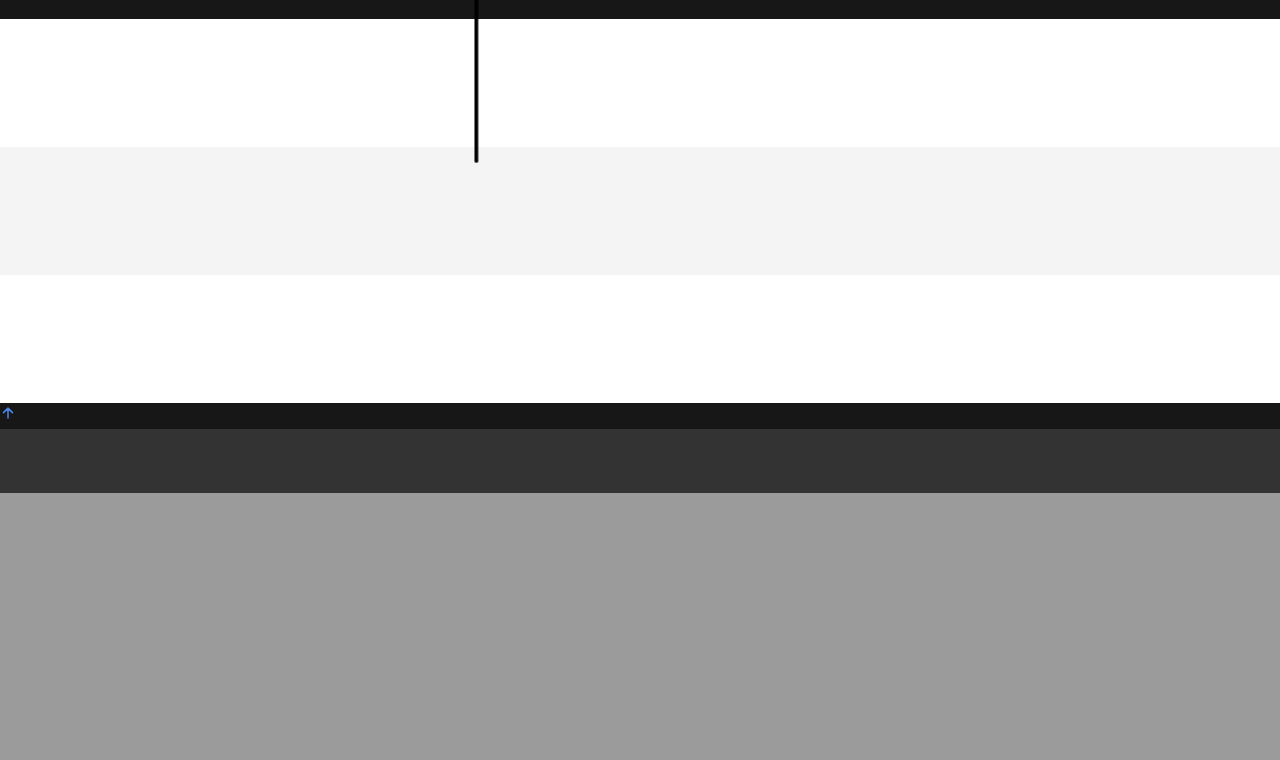
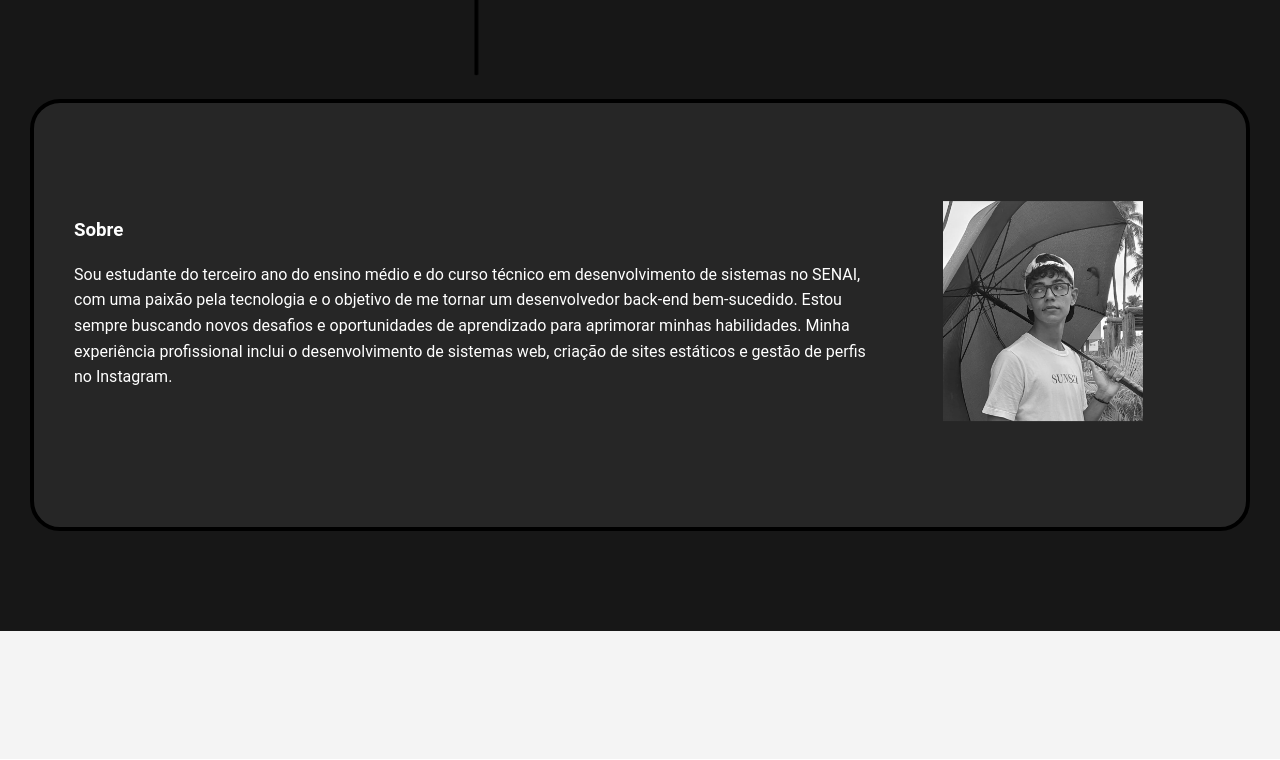
Before and after one commit to arthurMalveste/nportifolio, a Flask app: page / in a window 1280 px wide. Shown: the part 821-1581 px from the top of the page. Before the commit the page ends 1314 px from the top, so only its background shows below. Run offline with Flask 3, Linux system fonts and the light colour scheme; some libraries are stand-ins or nearby versions.

Commit message:
comeco sobre

```diff
--- a/static/css/style.css
+++ b/static/css/style.css
@@ -242,8 +242,8 @@ nav .burger-menu {
 .card-client::after{
 display: block; /* Para que possamos definir a altura */
 position: absolute;
-height: 80%;
-margin: 40px 0 0 44%;
+height: 60%;
+margin: 36px 0 0 44%;
 width: 1px;
 content: '';
 padding: 4px 1px;
@@ -350,6 +350,28 @@ img{
 .social-media a:hover .tooltip-social {
   opacity: 1;
   transform: translate(-50%, -130%);
+}
+
+/* about styles */
+
+.about{
+  background-color: #262626;
+  padding: 40px;
+  display: flex;
+  justify-content: center;
+  margin: 100px 30px;
+  align-items: center;
+  border-radius: 30px;
+  border: #000 solid 4px;
+}
+
+.aboutP2{
+  max-width: 400px;
+  padding: 10%;
+}
+
+.aboutImg{
+  scale: 2;
 }
 
 
--- a/templates/index.html
+++ b/templates/index.html
@@ -14,25 +14,25 @@
 </head>
 
 <body>
-  <div class="loader" id="loader">
-        <div class="loader-text">
-            <span class="letter">A</span>
-            <span class="letter">r</span>
-            <span class="letter">t</span>
-            <span class="letter">h</span>
-            <span class="letter">u</span>
-            <span class="letter">r</span>
-            <span class="letter">&nbsp;</span>
-            <span class="letter">M</span>
-            <span class="letter">a</span>
-            <span class="letter">l</span>
-            <span class="letter">v</span>
-            <span class="letter">e</span>
-            <span class="letter">s</span>
-            <span class="letter">t</span>
-            <span class="letter">e</span>
-        </div>
-    </div>
+  <!-- <div class="loader" id="loader"> -->
+        <!-- <div class="loader-text"> -->
+            <!-- <span class="letter">A</span> -->
+            <!-- <span class="letter">r</span> -->
+            <!-- <span class="letter">t</span> -->
+            <!-- <span class="letter">h</span> -->
+            <!-- <span class="letter">u</span> -->
+            <!-- <span class="letter">r</span> -->
+            <!-- <span class="letter">&nbsp;</span> -->
+            <!-- <span class="letter">M</span> -->
+            <!-- <span class="letter">a</span> -->
+            <!-- <span class="letter">l</span> -->
+            <!-- <span class="letter">v</span> -->
+            <!-- <span class="letter">e</span> -->
+            <!-- <span class="letter">s</span> -->
+            <!-- <span class="letter">t</span> -->
+            <!-- <span class="letter">e</span> -->
+        <!-- </div> -->
+    <!-- </div> -->
   <!-- Navbar -->
   <nav>
     <h1 class="h1Nav">Arthur Malveste</h1>
@@ -95,8 +95,20 @@
   </section>
 
   <!-- Skills Section -->
-  <section id="skills">
-    <!-- ... -->
+  <section class="about">
+    <section class="aboutP1">
+      <div>
+        <h1> Sobre </h1>
+      </div>
+      <div>
+        <p>Sou estudante do terceiro ano do ensino médio e do curso técnico em desenvolvimento de sistemas no SENAI, com uma paixão pela tecnologia e o objetivo de me tornar um desenvolvedor back-end bem-sucedido. Estou sempre buscando novos desafios e oportunidades de aprendizado para aprimorar minhas habilidades. Minha experiência profissional inclui o desenvolvimento de sistemas web, criação de sites estáticos e gestão de perfis no Instagram.</p>
+      </div>
+    </section>
+    <section class="aboutP2">
+      <div>
+        <img class="aboutImg" src="/static/img/guardachuva2.jpeg" alt="">
+      </div>
+    </section>
   </section>
 
   <!-- Projects Section -->
```
